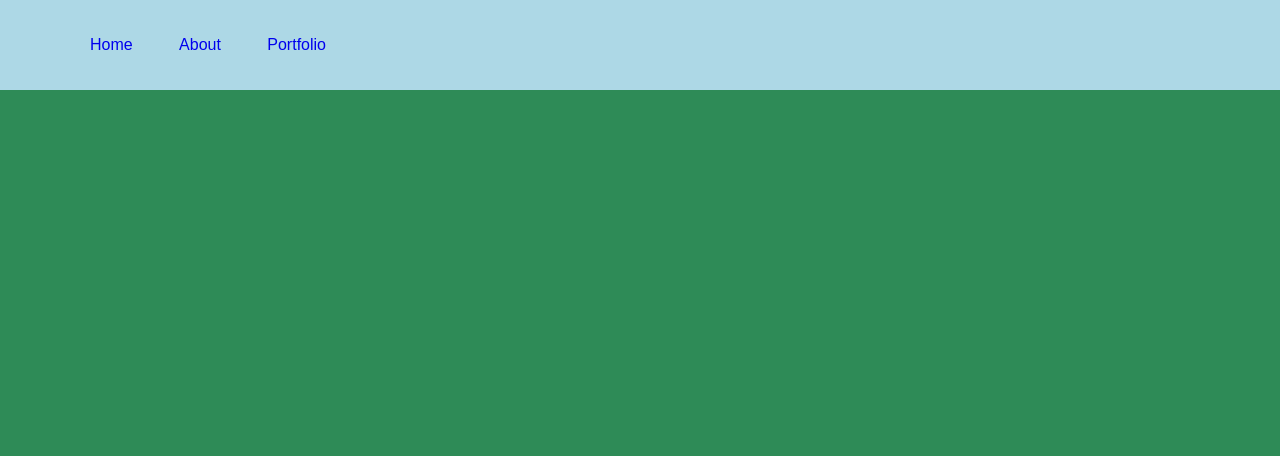
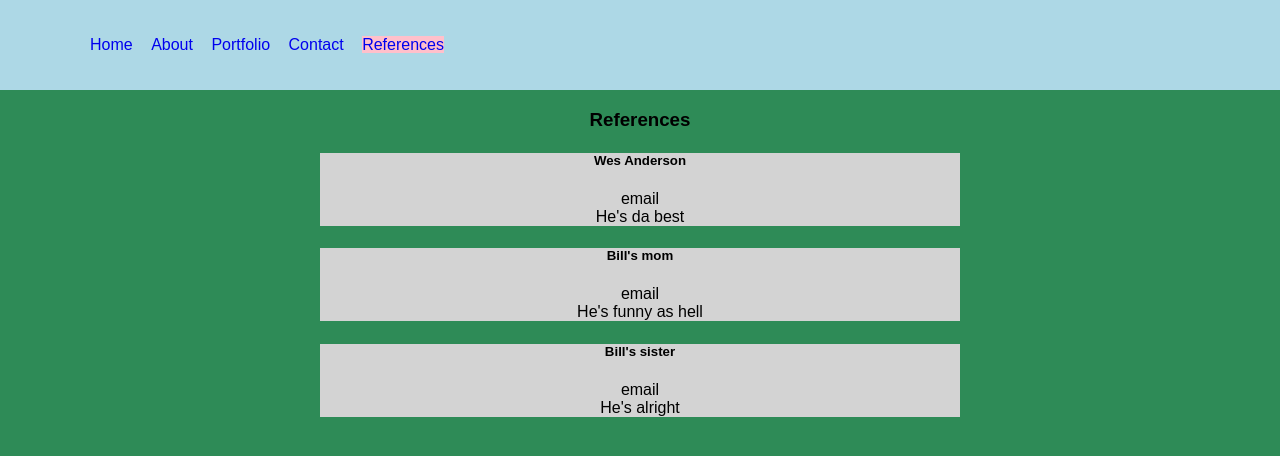
Before and after one commit to KillahDillah/portfolio_app, a React app: page /references in a window 1280 px wide. Built offline with nearby package versions, Linux system fonts and the light colour scheme.

Commit message:
second day project. migrated layout page and added links

```diff
--- a/src/components/About.js
+++ b/src/components/About.js
@@ -1,14 +1,22 @@
-import React, { Component } from 'react'
+import React, { Component } from 'react';
+import {Link} from 'react-router-dom';
+
 
 class About extends Component {
+
   render() {
     return(
       <div>
         <h3> You're too cool </h3>
         <img src="https://www.fillmurray.com/200/300" />
+          <div className="home-form">
+            <form onSubmit={this.onClick}>
+              <Link to="./portfolio"><button type="submit" className="submit">Portfolio</button>
+            </Link></form>
+          </div>
       </div>
     )
   }
 }
 
-export default About
+export default About;
--- a/src/components/App.js
+++ b/src/components/App.js
@@ -1,26 +1,15 @@
 import React, { Component } from 'react';
 import logo from '../logo.svg';
-import '../styles/App.css';
-import {BrowserRouter as Router, Route, Switch} from 'react-router-dom';
-import BaseLayout from './BaseLayout';
-import Home from "./Home";
-import About from "./About";
-import Portfolio from './Portfolio';
+
+import {BrowserRouter as Router, Route, Switch, Link} from 'react-router-dom';
+
+// import BaseLayout from './BaseLayout';
+
 
 class App extends Component {
   render() {
     return (
-      <Router>
-        <div className="App">
-          <BaseLayout>
-            <Switch>
-              <Route exact path="/" component={Home} />
-              <Route path="/about" component={About} />
-              <Route path="/portfolio" component={Portfolio} />
-            </Switch>
-          </BaseLayout>
-        </div>
-      </Router>
+
     );
   }
 }
--- a/src/components/BaseLayout.js
+++ b/src/components/BaseLayout.js
@@ -1,22 +1,13 @@
 import React, {Component} from 'react';
 import {Link} from 'react-router-dom';
+import {NavLink} from 'react-router-dom';
 
 
 class BaseLayout extends Component {
   render (){
     return(
-        <div>
-          <nav>
-            <ul>
-              <li><Link to="/">Home</Link></li>
-              <li><Link to="/about">About</Link></li>
-              <li><Link to="/portfolio">Portfolio</Link></li>
-            </ul>
-          </nav>
-          {this.props.children}
-        </div>
+
     )
   }
 }
-
 export default BaseLayout;
--- /dev/null
+++ b/src/components/Contact.js
@@ -0,0 +1,23 @@
+import React, { Component } from 'react';
+import {BrowserRouter as Router, Route, Switch, Link} from 'react-router-dom';
+
+class Contact extends Component {
+  render() {
+    return(
+    <Router>
+      <div>
+        <h3> Contact</h3>
+          <div className="contact">
+            <img src="https://www.phactual.com/wp-content/uploads/2015/06/14344.jpeg" id="wes"/>
+            <li><Link to="mailto:wes@anderson.com"> wes@anderson.com</Link></li>
+            <li>555-5555 </li>
+            <li><Link to="www.facebook.com"> Facebook</Link></li>
+            <li><Link to="www.github.com"> GitHub</Link></li>
+          </div>
+      </div>
+    </Router>
+    )
+  }
+}
+
+export default Contact
--- a/src/components/Home.js
+++ b/src/components/Home.js
@@ -6,6 +6,7 @@ class Home extends Component {
       <div>
         <h3> Welcome Home, Bill </h3>
         <img src="https://www.fillmurray.com/g/200/300" />
+
       </div>
     )
   }
--- a/src/components/Portfolio.js
+++ b/src/components/Portfolio.js
@@ -1,6 +1,8 @@
-import React, { Component } from 'react'
+import React, { Component } from 'react';
 
 class Portfolio extends Component {
+
+
   render() {
     return(
       <div>
--- /dev/null
+++ b/src/components/References.js
@@ -0,0 +1,30 @@
+import React, { Component } from 'react';
+
+class References extends Component {
+  render() {
+    return(
+      <div>
+        <h3> References</h3>
+        <div>
+          <div className="references">
+            <h5>Wes Anderson</h5>
+            <li>email</li>
+            <li>He's da best</li>
+          </div>
+          <div className="references">
+            <h5>Bill's mom</h5>
+            <li>email</li>
+            <li>He's funny as hell</li>
+          </div>
+          <div className="references">
+            <h5>Bill's sister</h5>
+            <li>email</li>
+            <li>He's alright</li>
+          </div>
+        </div>
+      </div>
+    )
+  }
+}
+
+export default References
--- a/src/index.js
+++ b/src/index.js
@@ -1,9 +1,38 @@
-import React from 'react';
+import React, {Component} from 'react';
 import ReactDOM from 'react-dom';
 import './styles/index.css';
-import App from './components/App';
-import {BrowserRouter, Route, Switch} from 'react-router-dom';
+import './styles/App.css';
+import {BrowserRouter as Router, Route, Switch} from 'react-router-dom';
+import {NavLink} from 'react-router-dom';
 import registerServiceWorker from './registerServiceWorker';
+import Home from "./components/Home";
+import About from "./components/About";
+import Portfolio from './components/Portfolio';
+import Contact from './components/Contact';
+import References from './components/References';
 
-ReactDOM.render(<App />, document.getElementById('root'));
+ReactDOM.render(
+    <Router>
+        <div className="App">
+          <div>
+          <nav>
+            <ul>
+              <li><NavLink exact activeClassName="active" to="/">Home</NavLink></li>
+              <li><NavLink activeClassName="active" to="/about">About</NavLink></li>
+              <li><NavLink activeClassName="active" to="/portfolio">Portfolio</NavLink></li>
+              <li><NavLink activeClassName="active" to="/contact">Contact</NavLink></li>
+              <li><NavLink activeClassName="active" to="/references">References</NavLink></li>
+            </ul>
+          </nav>
+            <Switch>
+              <Route exact path="/" component={Home} />
+              <Route path="/about" component={About} />
+              <Route path="/portfolio" component={Portfolio} />
+              <Route path="/contact" component={Contact} />
+              <Route path="/references" component={References} />
+            </Switch>
+          </div>
+        </div>
+      </Router>
+  , document.getElementById('root'));
 registerServiceWorker();
--- a/src/styles/index.css
+++ b/src/styles/index.css
@@ -16,7 +16,7 @@ li a {
 ul {
   display: flex;
   justify-content: space-between;
-  width: 20%;
+  width: 30%;
 }
 
 nav {
@@ -30,6 +30,17 @@ img {
   border-radius: 6px;
 }
 
-footer {
+#wes {
+  width: 200px;
+  height: 200px;
+}
 
+.active{
+  background-color: pink;
 }
+
+.references {
+  background-color: lightgray;
+  width:50%;
+  margin: auto;
+}
```
